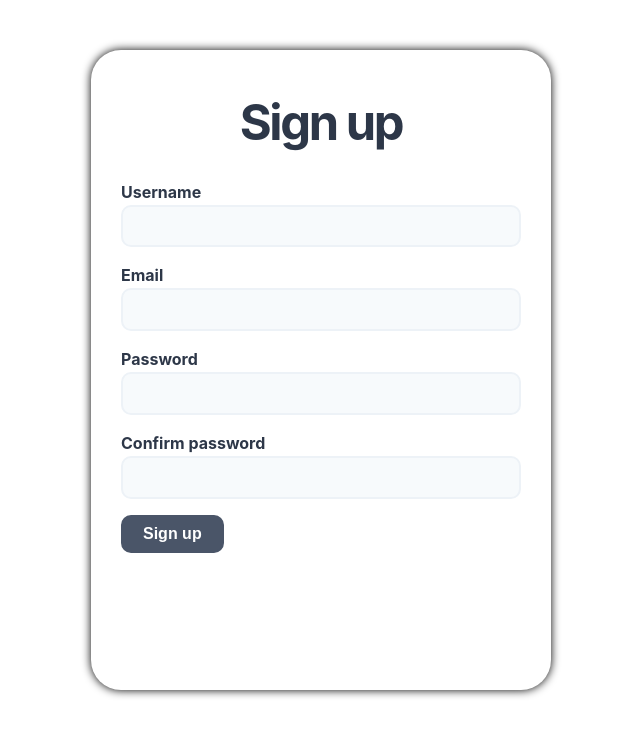
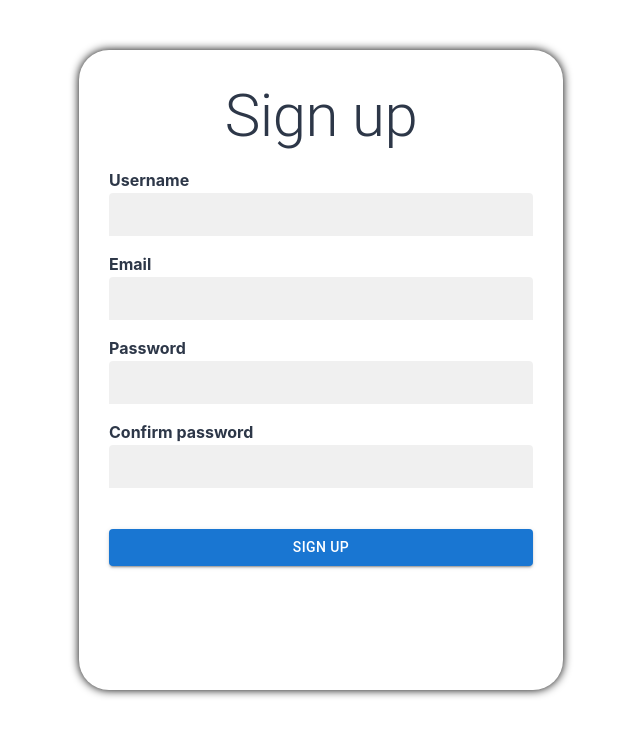
Before and after one commit to QuangLe44/mini-project, a React (Create React App) app in the folder mini-project/: page /register in a window 1280 px wide. Shown: the top 736 px of the page, without its empty margins (319-959 px from the left). Built offline with nearby package versions, Linux system fonts and the light colour scheme.

Commit message:
redo style

```diff
--- a/mini-project/src/LoginForm.tsx
+++ b/mini-project/src/LoginForm.tsx
@@ -1,5 +1,6 @@
 import React, { useState } from "react";
-import { Formik, Form, useField, useFormikContext, FieldAttributes } from "formik";
+import { Formik, Form, useField, FieldAttributes } from "formik";
+import { Typography, Button, TextField } from "@mui/material";
 import { Link } from "react-router-dom";
 import * as Yup from "yup";
 import "./signInStyle.css";
@@ -18,7 +19,17 @@ const MyTextInput: React.FC<MyTextInputProps> = ({ label, ...props }) => {
     return (
       <>
         <label htmlFor={props.id || props.name}>{label}</label>
-        <input className="text-input" {...field} {...props} />
+        <TextField variant="filled" className="text-input" {...field} {...props} sx={{
+                '& .MuiFilledInput-underline:before': {
+                    borderBottom: 'none',
+                },
+                '& .MuiFilledInput-underline:after': {
+                  borderBottom: 'none',
+                },
+                '& .MuiFilledInput-input': {
+                  paddingTop: '12px',
+                },
+            }}/>
         {meta.touched && meta.error ? (
           <div className="error">{meta.error}</div>
         ) : null}
@@ -31,20 +42,23 @@ const LoginForm: React.FC = () => {
   const { login } = useAuth();
   const [email, setEmail] = useState('');
   const [password, setPassword] = useState('');
-  const handleLogin = async () => {
+  const handleLogin = async (values: {email: string, password: string }, { resetForm }: any) => {
     try {
-      console.log(email,password);
-      setEmail("");
-      setPassword("");
-      // await login(email, password);
+        console.log(email,password);
+        // await login(email, password);
+        resetForm();
     } catch (error) {
       console.error('Login failed:', error);
     }
   };
   return (
     <>
-      <h1>Login</h1>
-      <h6>Not a user yet? <Link to="/register">Sign up here</Link></h6>
+      <Typography variant="h2" sx={{
+                marginTop: '30px'
+            }}>Login</Typography>
+      <Typography variant="h6"  sx={{
+                margin: '20px'
+            }}>Not a user yet? <Link to="/register">Sign up here</Link></Typography>
       <Formik
         initialValues={{
           email: "",
@@ -64,10 +78,9 @@ const LoginForm: React.FC = () => {
             label="Email"
             name="email"
             type="email"
-            value={email}
             onChange={(e: React.ChangeEvent<HTMLInputElement>) => {
+              setFieldValue("email", e.target.value)
               setEmail(e.target.value)
-              setFieldValue("email", e.target.value)
             }}
             placeholder=""
           />
@@ -75,16 +88,17 @@ const LoginForm: React.FC = () => {
             label="Password"
             name="password"
             type="password"
-            value={password}
             onChange={(e: React.ChangeEvent<HTMLInputElement>) => {
+              setFieldValue("password", e.target.value)
               setPassword(e.target.value)
-              setFieldValue("password", e.target.value)
             }}
             placeholder=""
           />
           <br />
           <br />
-          <button type="submit">Login</button>
+          <Button variant="contained" type="submit" sx={{
+            width: "100%",
+          }}>Login</Button>
         </Form>)}
       </Formik>
     </>
--- a/mini-project/src/context/AuthContext.tsx
+++ b/mini-project/src/context/AuthContext.tsx
@@ -1,5 +1,5 @@
 // src/contexts/AuthContext.tsx
-import React, { createContext, useContext, useState, ReactNode } from 'react';
+import React, { createContext, useContext, useState } from 'react';
 import axios from 'axios';
 
 // Define the shape of the AuthContext
--- a/mini-project/src/customstyle.css
+++ b/mini-project/src/customstyle.css
@@ -1,6 +1,6 @@
 input[type="password"],
 input[type="text"],
-input[type="number"],
+input[type="email"],
 textarea,
 select {
   width: 400px;
--- a/mini-project/src/model.ts
+++ /dev/null
@@ -1,4 +0,0 @@
-export interface Todo{
-    id: number;
-    todo: string;
-}
--- a/mini-project/src/signInStyle.css
+++ b/mini-project/src/signInStyle.css
@@ -147,27 +147,7 @@
     display: flex;
   }
 
-  input[type="password"],
-  input[type="text"],
-  input[type="email"] {
-    padding: 0.65rem 0.5rem;
-    font-size: 1rem;
-    border: 2px solid var(--gray-200);
-    background-color: var(--gray-100);
-    color: var(--gray-800);
-    border-radius: 10px;
-    -webkit-appearance: none;
-    -moz-appearance: none;
-    appearance: none;
-  }
 
-  input[type="password"],
-  input[type="text"],
-  input[type="email"],
-  textarea,
-  select {
-    width: 400px;
-  }
 
   select {
     margin: 0;
@@ -202,12 +182,12 @@
       sans-serif;
   }
 
-  input:focus,
+  /* input:focus,
   select:focus,
   textarea:focus {
     outline: none;
     border: 2px solid var(--focus-ring-color);
-  }
+  } */
 
   input:invalid,
   select:invalid,
--- a/mini-project/src/signUpForm.tsx
+++ b/mini-project/src/signUpForm.tsx
@@ -1,5 +1,6 @@
-import React, { useEffect, useState } from "react";
-import { Formik, Form, useField, useFormikContext, FieldAttributes } from "formik";
+import React, { useState } from "react";
+import { Typography, Button, TextField } from "@mui/material";
+import { Formik, Form, useField, FieldAttributes } from "formik";
 import * as Yup from "yup";
 import "./signInStyle.css";
 import "./customstyle.css";
@@ -15,7 +16,17 @@ const MyTextInput: React.FC<MyTextInputProps> = ({ label, ...props }) => {
     return (
         <>
             <label htmlFor={props.id || props.name}>{label}</label>
-        <input className="text-input" {...field} {...props} />
+            <TextField variant="filled" className="text-input" {...field} {...props} sx={{
+                '& .MuiFilledInput-underline:before': {
+                    borderBottom: 'none',
+                },
+                '& .MuiFilledInput-underline:after': {
+                    borderBottom: 'none',
+                },
+                '& .MuiFilledInput-input': {
+                    paddingTop: '12px',
+                },
+            }}/>
             {meta.touched && meta.error ? (
                 <div className="error">{meta.error}</div>
             ) : null}
@@ -29,21 +40,22 @@ const SignupForm: React.FC = () => {
     const [name, setName] = useState('');
     const [email, setEmail] = useState('');
     const [password, setPassword] = useState('');
-    const handleRegister = async () => {
+
+    const handleRegister = async (values: { name: string, email: string, password: string }, { resetForm }: any) => {
         try {
-        //   await register(name, email, password);
             console.log(name,email,password);
-        setName("");
-        setEmail("");
-        setPassword("");
+            // await register(values.name, values.email, values.password);
+            resetForm();
         } catch (error) {
             console.error('Registration failed:', error);
-          // Show error message
         }
     };
+
     return (
         <>
-      <h1>Sign up</h1>
+            <Typography variant="h2" sx={{
+                marginTop: '30px'
+            }}>Sign up</Typography>
             <Formik
                 initialValues={{
                     name: "",
@@ -69,15 +81,15 @@ const SignupForm: React.FC = () => {
                 })}
                 onSubmit={handleRegister}
             >
-        {({setFieldValue}) =>  (<Form>
+                {({ setFieldValue }) => (
+                    <Form>
                         <MyTextInput
                             label="Username"
                             name="name"
                             type="text"
-            value={name}
                             onChange={(e: React.ChangeEvent<HTMLInputElement>) => {
-              setName(e.target.value)
-              setFieldValue("name", e.target.value)
+                                setFieldValue("name", e.target.value);
+                                setName(e.target.value);
                             }}
                             placeholder=""
                         />
@@ -85,10 +97,9 @@ const SignupForm: React.FC = () => {
                             label="Email"
                             name="email"
                             type="email"
-            value={email}
                             onChange={(e: React.ChangeEvent<HTMLInputElement>) => {
-              setEmail(e.target.value)
-              setFieldValue("email", e.target.value)
+                                setFieldValue("email", e.target.value);
+                                setEmail(e.target.value);
                             }}
                             placeholder=""
                         />
@@ -96,10 +107,9 @@ const SignupForm: React.FC = () => {
                             label="Password"
                             name="password"
                             type="password"
-            value={password}
                             onChange={(e: React.ChangeEvent<HTMLInputElement>) => {
-              setPassword(e.target.value)
-              setFieldValue("password", e.target.value)
+                                setFieldValue("password", e.target.value);
+                                setPassword(e.target.value);
                             }}
                             placeholder=""
                         />
@@ -110,9 +120,13 @@ const SignupForm: React.FC = () => {
                             placeholder=""
                         />
                         <br />
+                        <br />
 
-          <button type="submit">Sign up</button>
-        </Form>)}
+                        <Button variant="contained" type="submit" sx={{
+                            width: "100%"
+                        }}>Sign up</Button>
+                    </Form>
+                )}
             </Formik>
         </>
     );
```
Also changed, not shown: mini-project/src/components/InputField.tsx (deleted, +0 -29 lines), mini-project/src/components/SIngleTodo.tsx (deleted, +0 -82 lines), mini-project/src/components/TodoList.tsx (deleted, +0 -24 lines). Lines whose indentation alone changed are shown as unchanged.
